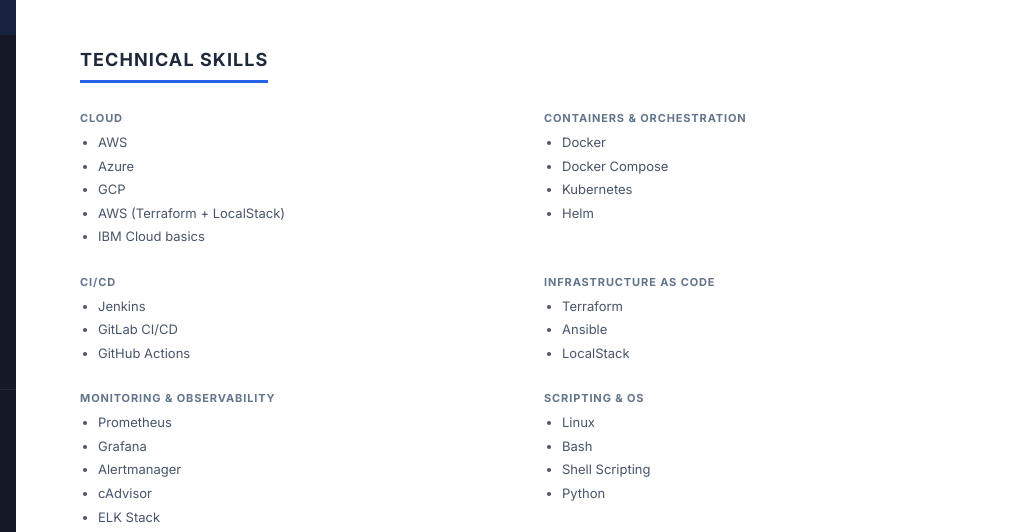
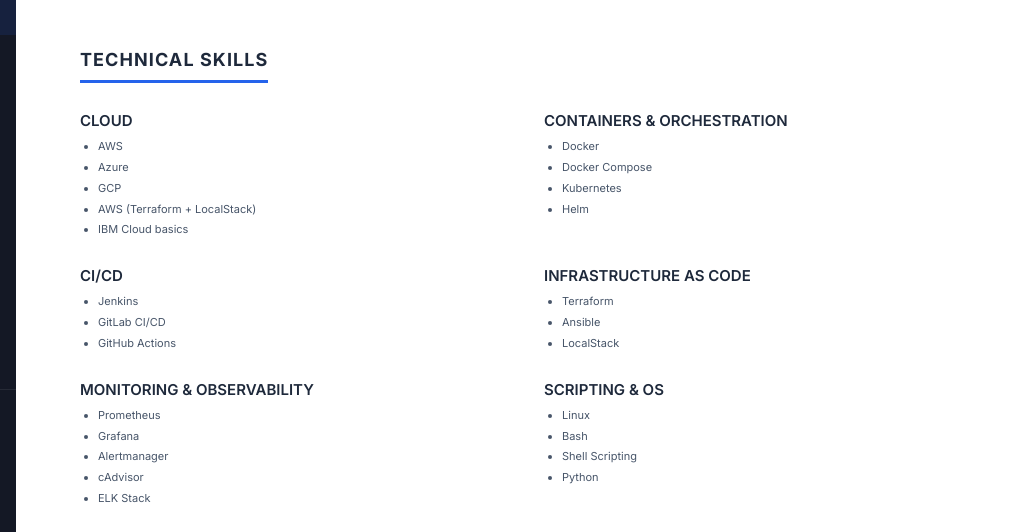
Before and after one commit to abdullacaad/saad-devops, a plain HTML site: page index.html in a window 1280 px wide. Shown: the part 251-783 px from the top of the page, 244-1280 px from the left. Drawn offline with Linux system fonts and the light colour scheme.

Commit message:
Swap technical skill and group typography
Co-authored-by: Copilot <223556219+Copilot@users.noreply.github.com>

```diff
--- a/style.css
+++ b/style.css
@@ -249,10 +249,10 @@ body {
 }
 
 .skill-cat-label {
-  font-size: 11px;
-  font-weight: 700;
-  letter-spacing: 0.08em;
-  color: var(--text-muted);
+  font-size: 15px;
+  font-weight: 600;
+  letter-spacing: 0;
+  color: var(--text-main);
   text-transform: uppercase;
 }
 
@@ -272,7 +272,7 @@ body {
   border: 0;
   border-radius: 0;
   padding: 1px 0;
-  font-size: 13px;
+  font-size: 11px;
   line-height: 1.35;
   white-space: normal;
   color: var(--tag-text);
```
